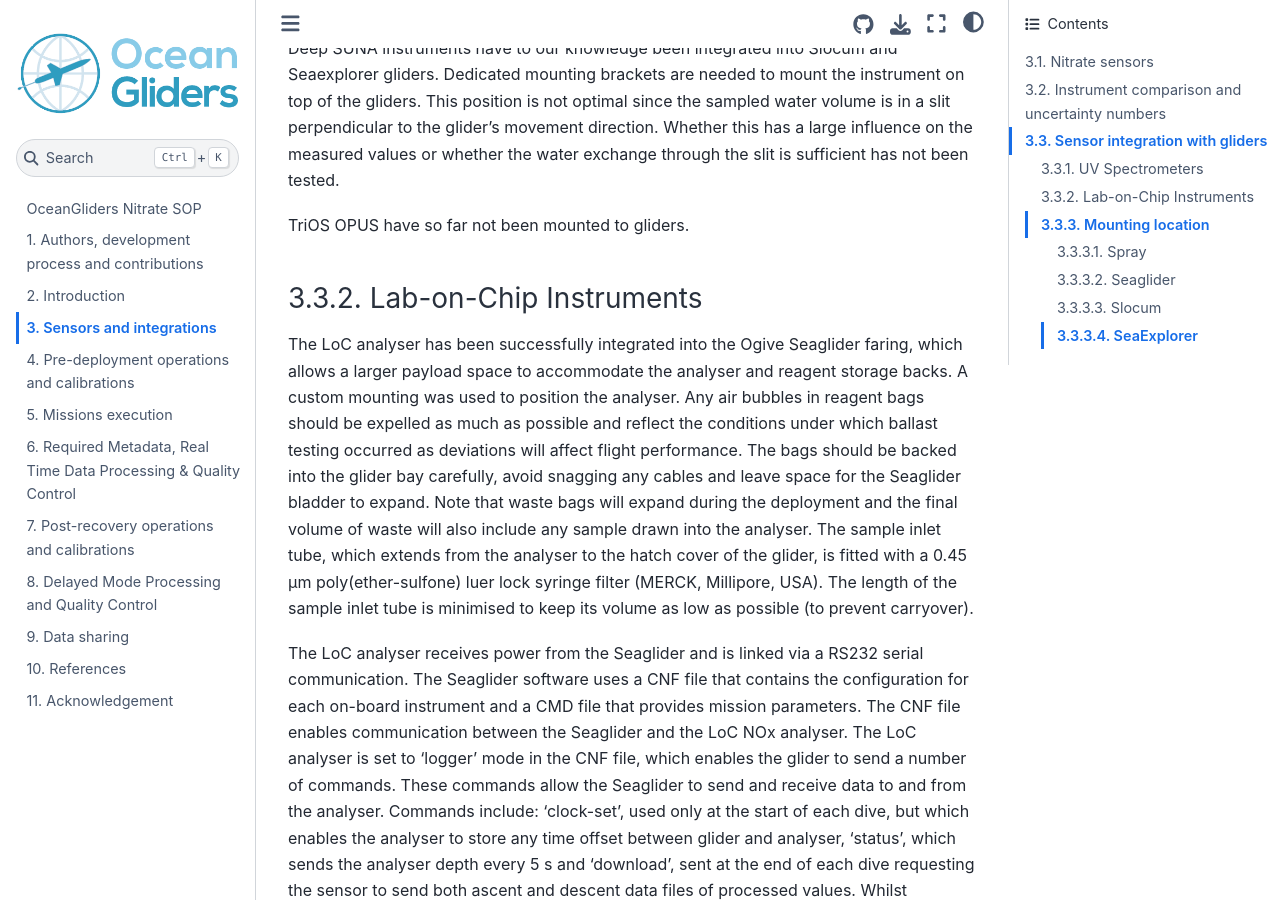
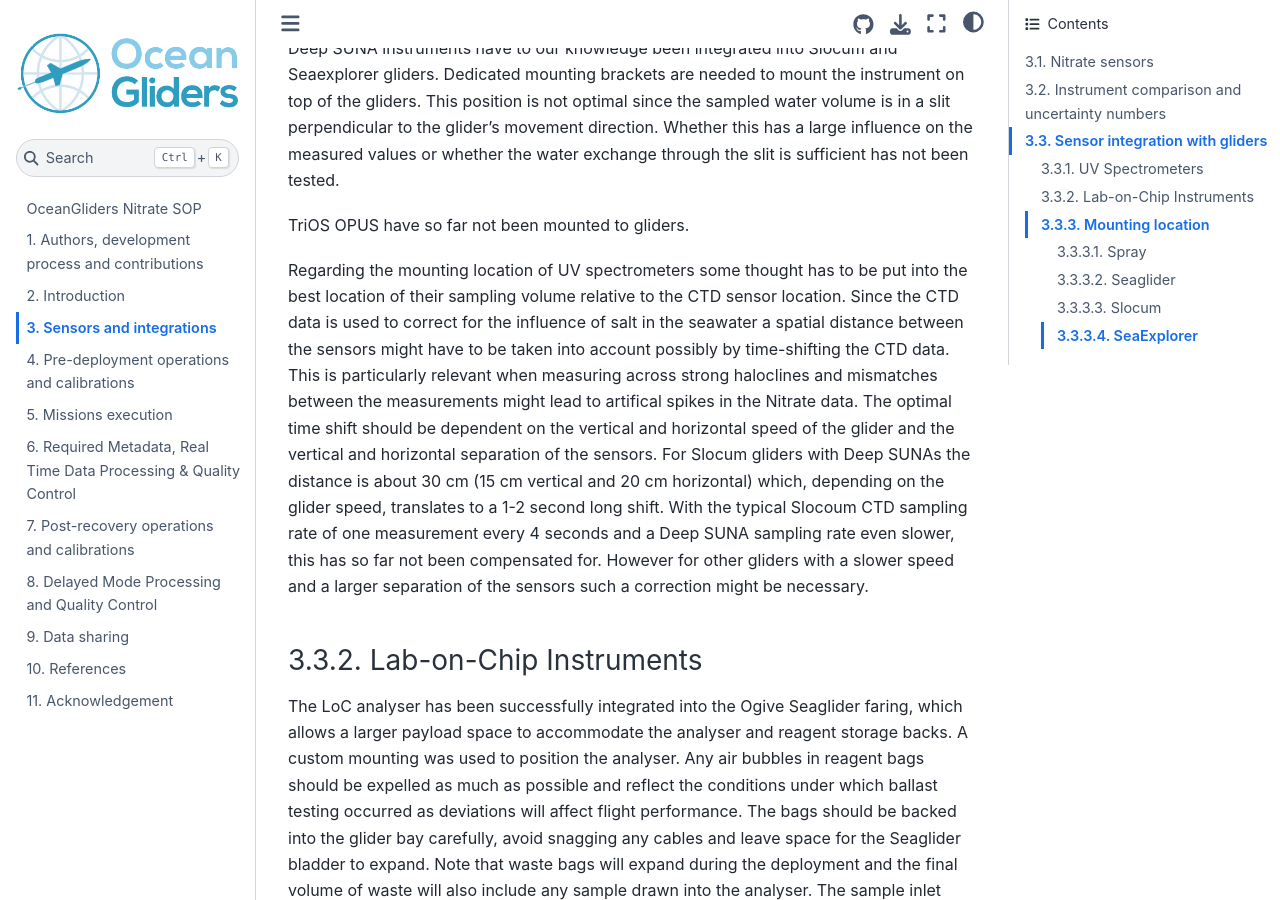
Before and after one commit to OceanGlidersCommunity/Nitrate_SOP, a Jupyter Book: the page built from sections/nitrate_sensors_integration.md, in a window 1280 px wide and 900 px high, scrolled down 6346 px. Built offline with Jupyter Book 1.0.4 settings and Sphinx 7.4.7 and the Sphinx Book theme 1.1.4, drawn with Linux system fonts in a browser that asks for light colours; cross-references to code outside the pages are shown as plain code.

Commit message:
CTD/Nitrate sensor separation (#103)
added some thoughts on the sensor separation

```diff
--- a/sections/nitrate_sensors_integration.md
+++ b/sections/nitrate_sensors_integration.md
@@ -139,6 +139,8 @@ Deep SUNA instruments have to our knowledge been integrated into Slocum and Seae
 
 TriOS OPUS have so far not been mounted to gliders.
 
+Regarding the mounting location of UV spectrometers some thought has to be put into the best location of their sampling volume relative to the CTD sensor location. Since the CTD data is used to correct for the influence of salt in the seawater a spatial distance between the sensors might have to be taken into account possibly by time-shifting the CTD data. This is particularly relevant when measuring across strong haloclines and mismatches between the measurements might lead to artifical spikes in the Nitrate data. The optimal time shift should be dependent on the vertical and horizontal speed of the glider and the vertical and horizontal separation of the sensors. For Slocum gliders with Deep SUNAs the distance is about 30 cm (15 cm vertical and 20 cm horizontal) which, depending on the glider speed, translates to a 1-2 second long shift. With the typical Slocoum CTD sampling rate of one measurement every 4 seconds and a Deep SUNA sampling rate even slower, this has so far not been compensated for. However for other gliders with a slower speed and a larger separation of the sensors such a correction might be necessary.
+
 ### Lab-on-Chip Instruments
 The LoC analyser has been successfully integrated into the Ogive Seaglider faring, which allows a larger payload space to accommodate the analyser and reagent storage backs.
 A custom mounting was used to position the analyser.
```
